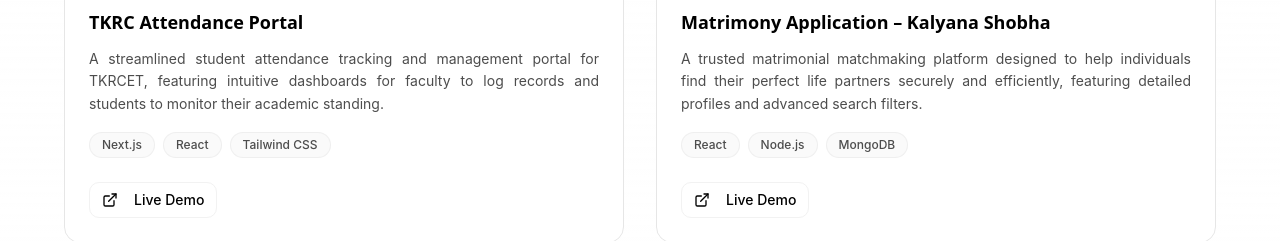
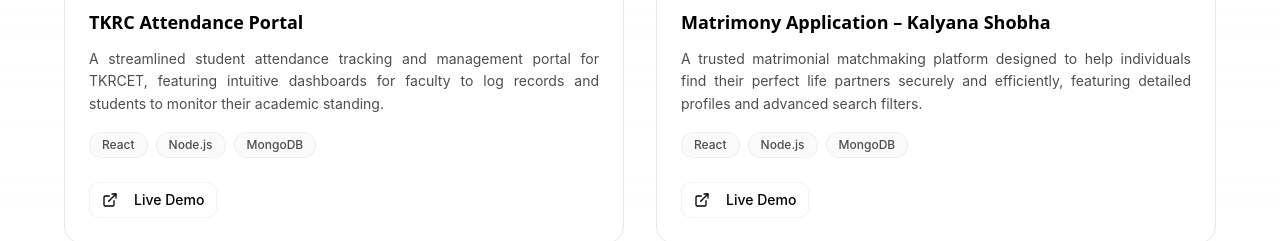
Before and after one commit to AdepuSanjay/sparcx-next-evolution, a React (Vite) app: page / in a window 1280 px wide. Shown: the part 5720-5961 px from the top of the page. Built offline with nearby package versions, Linux system fonts and the light colour scheme.

Commit message:
Change technologies for TKRC Attendance Portal
Updated technologies for TKRC Attendance Portal project.

```diff
--- a/src/components/ProjectsSection.tsx
+++ b/src/components/ProjectsSection.tsx
@@ -1,7 +1,6 @@
 import { Button } from "@/components/ui/button";
 import { ExternalLink, Globe, ArrowUpRight } from "lucide-react";
 import { motion } from "framer-motion";
-// Removed projectHealthcare import
 import projectMentorship from "@/assets/project-mentorship.jpg";
 import projectTrading from "@/assets/project-trading.jpg";
 import projectStudymate from "@/assets/project-studymate.jpg";
@@ -66,7 +65,7 @@ const ProjectsSection = () => {
       title: "TKRC Attendance Portal",
       description:
         "A streamlined student attendance tracking and management portal for TKRCET, featuring intuitive dashboards for faculty to log records and students to monitor their academic standing.",
-      technologies: ["Next.js", "React", "Tailwind CSS"],
+      technologies: ["React", "Node.js", "MongoDB"],
       video: "",
       image: "https://images.unsplash.com/photo-1522202176988-66273c2fd55f?auto=format&fit=crop&q=80&w=1024",
       liveUrl: "https://tkrcet.vercel.app",
```
